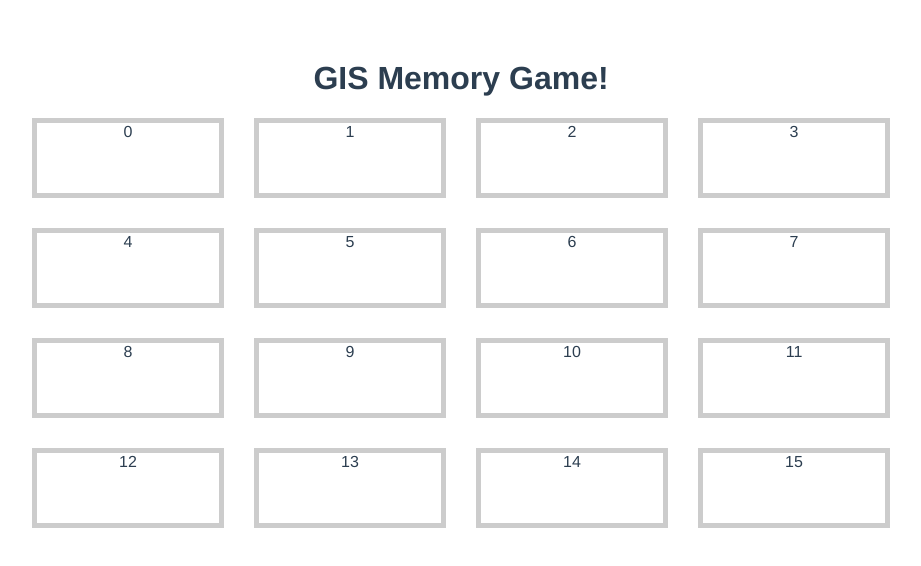
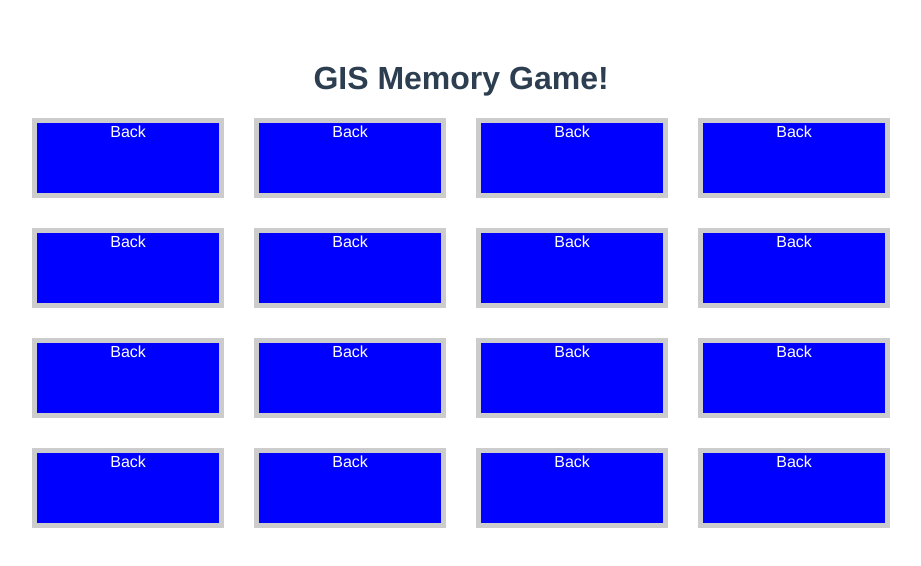
Before and after one commit to pieterz/memory, a Vue app: page / in a window 1280 px wide. Shown: the top 566 px of the page, without its empty margins (179-1100 px from the left). Built offline with nearby package versions, Linux system fonts and the light colour scheme.

Commit message:
Added flipping to cards

```diff
--- a/src/App.vue
+++ b/src/App.vue
@@ -1,11 +1,19 @@
 <template>
   <h1>GIS Memory Game!</h1>
   <section class="game-board">
-    <Card v-for="(card, index) in cardList" :key="`card-${index}`" :value="card" />
+    <Card
+      v-for="(card, index) in cardList"
+      :key="`card-${index}`"
+      :value="card.value"
+      :visible="card.visible"
+      :position="card.position"
+      @select-card="flipCard"
+    />
   </section>
 </template>
 
 <script>
+import { ref } from 'vue'
 import Card from './components/Card.vue'
 
 export default {
@@ -14,14 +22,23 @@
     Card
   },
   setup() {
-    const cardList = []
+    const cardList = ref([])
 
     for (let i = 0; i < 16; i++) {
-      cardList.push(i)
+      cardList.value.push({
+        value: i,
+        visible: false,
+        position: i
+      })
+    }
+
+    const flipCard = (payload) => {
+      cardList.value[payload.position].visible = true
     }
 
     return {
-      cardList
+      cardList,
+      flipCard
     }
   }
 
@@ -38,10 +55,6 @@
   margin-top: 60px;
 }
 
-.card {
-  border: 5px solid #ccc;
-}
-
 .game-board {
   display: grid;
   grid-template-columns: 15vw 15vw 15vw 15vw;
--- a/src/components/Card.vue
+++ b/src/components/Card.vue
@@ -1,19 +1,60 @@
 <template>
-    <div class="card">{{ value }}</div>
+    <div class="card" @click="selectCard">
+        <div v-if="visible" class="card-face is-front">{{ value }}</div>
+        <div v-else class="card-face is-back">Back</div>
+    </div>
 </template>
 
 <script>
 export default {
     props: {
+        position: {
+            type: Number,
+            required: true
+        },
         value: {
             type: Number,
             required: true
+        },
+        visible: {
+            type: Boolean,
+            default: false
+        }
+    },
+    setup(props, context) {
+        const selectCard = () => {
+            context.emit('select-card', {
+                position: props.position
+            })
+        }
+
+        return {
+            selectCard
         }
     }
-
 }
 </script>
 
 
 <style>
+.card {
+    border: 5px solid #ccc;
+    position: relative;
+}
+
+.card-face {
+    width: 100%;
+    height: 100%;
+    position: absolute;
+}
+
+.card-face.is-front {
+    background-color: red;
+    color: white;
+}
+
+.card-face.is-back {
+    background-color: blue;
+    color: white;
+}
 </style>
```
